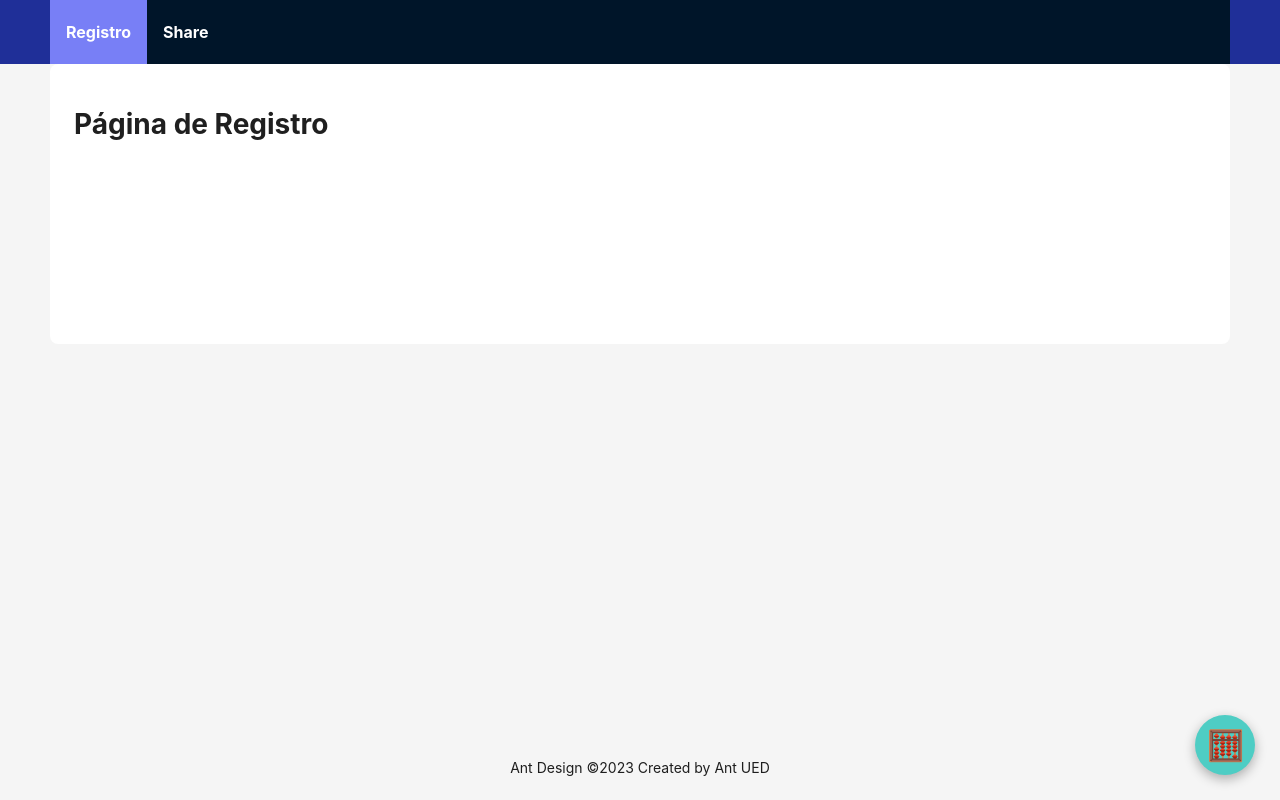
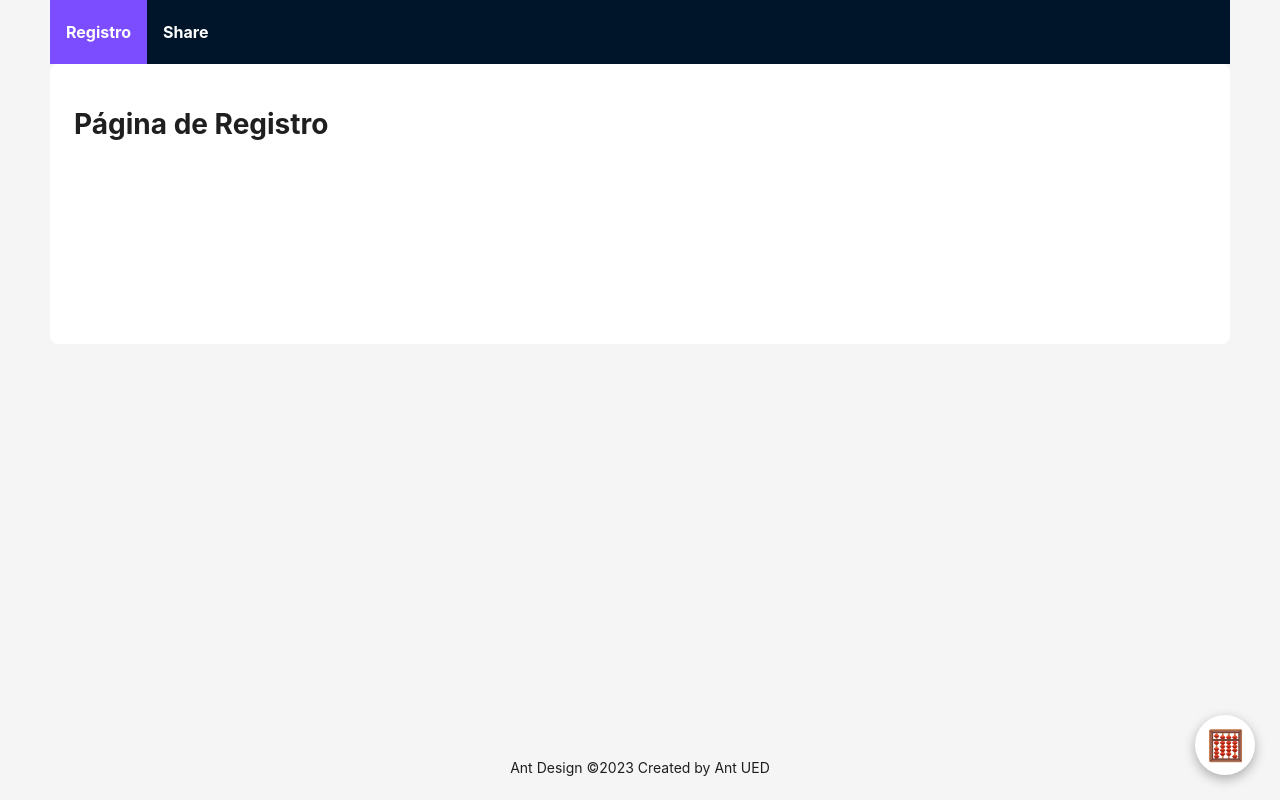
Before and after one commit to Diseno-Web-UIA/dotnet_frontend, a React (Create React App) app: page / in a window 1280 px wide. Built offline with nearby package versions, Linux system fonts and the light colour scheme.

Commit message:
Animacion a la calculadora  y cambio de colores Siento que falta algo de diseño en las paginas

```diff
--- a/package.json
+++ b/package.json
@@ -13,6 +13,7 @@
     "react-dom": "^19.1.1",
     "react-router-dom": "^7.7.1",
     "react-scripts": "5.0.1",
+    "react-transition-group": "^4.4.5",
     "web-vitals": "^2.1.4"
   },
   "scripts": {
--- a/src/App.css
+++ b/src/App.css
@@ -1,17 +1,20 @@
 :root {
-  --color-azul-cielo: #7BD5F5;
-  --color-azul-violeta: #787FF6;
-  --color-turquesa: #4ADEDE;
-  --color-azul-claro: #1CA7EC;
-  --color-azul-oscuro: #1F2F98;
+  --color-azul: #3A8DFF;
+  --color-azul-oscuro: #1A237E;
+  --color-violeta: #7C4DFF;
+  --color-turquesa: #4ECDC4;
+  --color-fondo-claro: #F7FAFC;
+  --color-texto: #2D3748;
+  --color-boton-claro: #FFFFFF;
 }
 
 body {
   margin: 0;
   font-family: 'Segoe UI', Tahoma, Geneva, Verdana, sans-serif;
-  background-color: var(--color-azul-cielo);
-  color: #333;
+  background-color: var(--color-fondo-claro);
+  color: var(--color-texto);
 }
+
 
 .App {
   text-align: center;
--- a/src/componentes/Navbar/Navbar.css
+++ b/src/componentes/Navbar/Navbar.css
@@ -15,17 +15,17 @@
 
 /* Ítem activo */
 .ant-menu-dark .ant-menu-item-selected {
-  background-color: #787FF6 !important;
+  background-color: var(--color-violeta) !important;
   color: #ffffff !important;
 }
 
 /* Hover */
 .ant-menu-dark .ant-menu-item:hover {
-  background-color: #4ADEDE !important;
+  background-color: var(--color-turquesa) !important;
   color: #ffffff !important;
 }
 
 /* Fondo del navbar */
 .ant-layout-header {
-  background-color: #1F2F98 !important;
+  background-color: var(--color-navbar) !important;
 }
--- a/src/componentes/calculadora/calculadora.css
+++ b/src/componentes/calculadora/calculadora.css
@@ -4,8 +4,8 @@
   right: 25px;
   width: 60px;
   height: 60px;
-  background-color: #4ECDC4;
-  color: white;
+  background-color: var(--color-boton-claro);
+  color: var(--color-texto);
   border-radius: 50%;
   font-size: 30px;
   text-align: center;
@@ -17,20 +17,11 @@
 }
 
 #calcBoton:hover {
-  background-color: #1A535C;
+  background-color: var(--color-turquesa);
+  color: white;
 }
 
-#calculadora {
-  position: fixed;
-  bottom: 100px;
-  right: 25px;
-  width: 280px;
-  padding: 20px;
-  background: #3A3D98;
-  border-radius: 15px;
-  box-shadow: 0 0 20px rgba(0,0,0,0.4);
-  z-index: 1000;
-}
+
 
 #calcmostrar {
   width: 100%;
@@ -77,10 +68,49 @@
 
 .calc-btn.clear {
   grid-column: span 4;
-  background-color: #FF6B6B;
+ background-color: #FF6B6B;
   color: white;
   font-size: 20px;
 }
 .calc-btn.clear:hover {
   background-color: #FF4C4C;
 }
+/* Entrada */
+.calculadora-enter {
+  opacity: 0;
+  transform: translateY(20px);
+}
+
+.calculadora-enter-active {
+  opacity: 1;
+  transform: translateY(0);
+  transition: opacity 0.4s ease, transform 0.4s ease;
+}
+
+/* Salida */
+.calculadora-exit {
+  opacity: 1;
+  transform: translateY(0);
+}
+
+.calculadora-exit-active {
+  opacity: 0;
+  transform: translateY(20px);
+  transition: opacity 0.4s ease, transform 0.4s ease;
+}
+
+
+/* Mantiene la posición fija */
+#calculadora {
+  position: fixed;
+  bottom: 100px;
+  right: 25px;
+  width: 280px;
+  padding: 20px;
+  background: var(--color-azul-oscuro);
+  border-radius: 15px;
+  box-shadow: 0 0 20px rgba(0,0,0,0.4);
+  z-index: 1000;
+  will-change: transform, opacity;
+
+}
--- a/src/componentes/calculadora/calculadora.js
+++ b/src/componentes/calculadora/calculadora.js
@@ -1,11 +1,13 @@
-import React, { useState } from 'react';
+import React, { useState, useRef } from 'react';
 import { create, all } from 'mathjs';
 import './calculadora.css';
+import { CSSTransition } from 'react-transition-group';
 
 const Calculadora = () => {
   const math = create(all, {});
   const [showCalc, setShowCalc] = useState(false);
   const [calcDato, setCalcDato] = useState('');
+  const calcRef = useRef(null); // ✅ Referencia para nodeRef
 
   const press = (val) => {
     const operators = ['+', '*', '/', '^'];
@@ -30,7 +32,6 @@ const Calculadora = () => {
     setCalcDato((prev) => prev + val);
   };
 
-
   const calculate = () => {
     try {
       if (!calcDato.trim()) return;
@@ -48,24 +49,26 @@ const calculate = () => {
     }
   };
 
-
   const clearDisplay = () => {
     setCalcDato('');
   };
 
   return (
     <>
-      {/* Botón flotante 🧮 */}
-      <div
-        id="calcBoton"
-        onClick={() => setShowCalc((prev) => !prev)}
-      >
+      {/* Botón flotante */}
+      <div id="calcBoton" onClick={() => setShowCalc((prev) => !prev)}>
         🧮
       </div>
 
-      {/* Calculadora visible si showCalc === true */}
-      {showCalc && (
-        <div id="calculadora">
+      {/* Animación con CSSTransition y nodeRef */}
+      <CSSTransition
+        in={showCalc}
+        timeout={300}
+        classNames="calculadora"
+        unmountOnExit
+        nodeRef={calcRef} // ✅ Evita findDOMNode
+      >
+        <div id="calculadora" ref={calcRef}>
           <input
             type="text"
             id="calcmostrar"
@@ -109,7 +112,7 @@ const calculate = () => {
             </button>
           </div>
         </div>
-      )}
+      </CSSTransition>
     </>
   );
 };
```
Also changed, not shown: 1 other file (tests, documents, lock files or other folders). Lines whose indentation alone changed are shown as unchanged.
